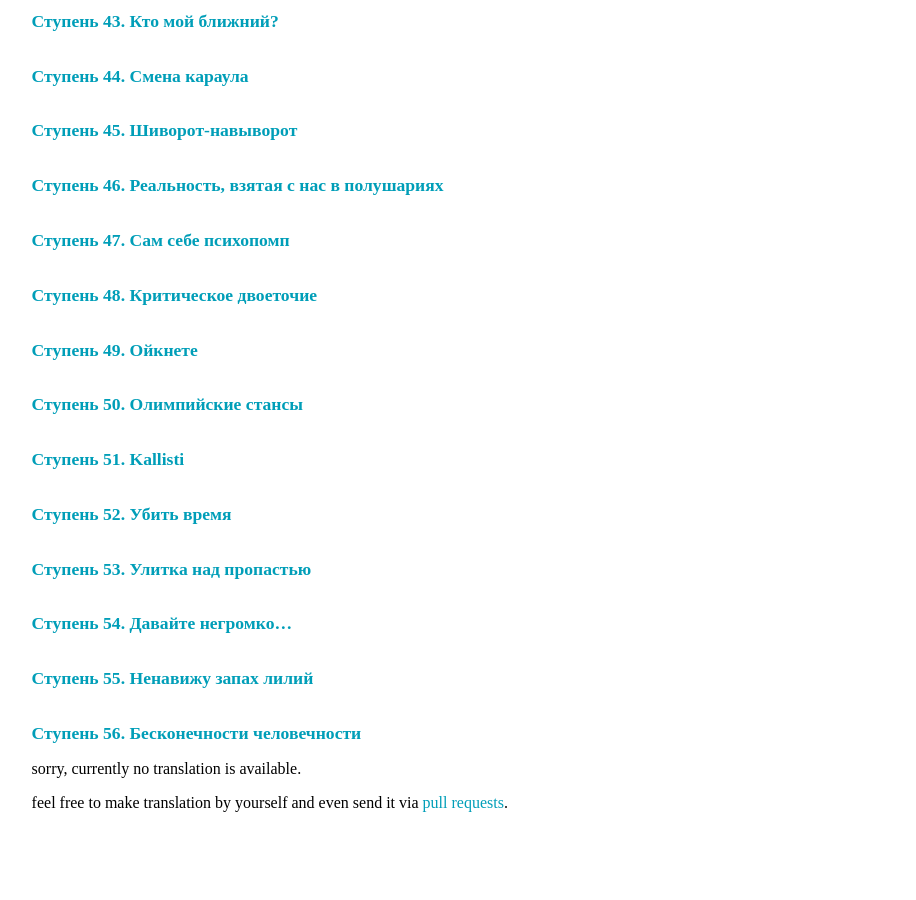
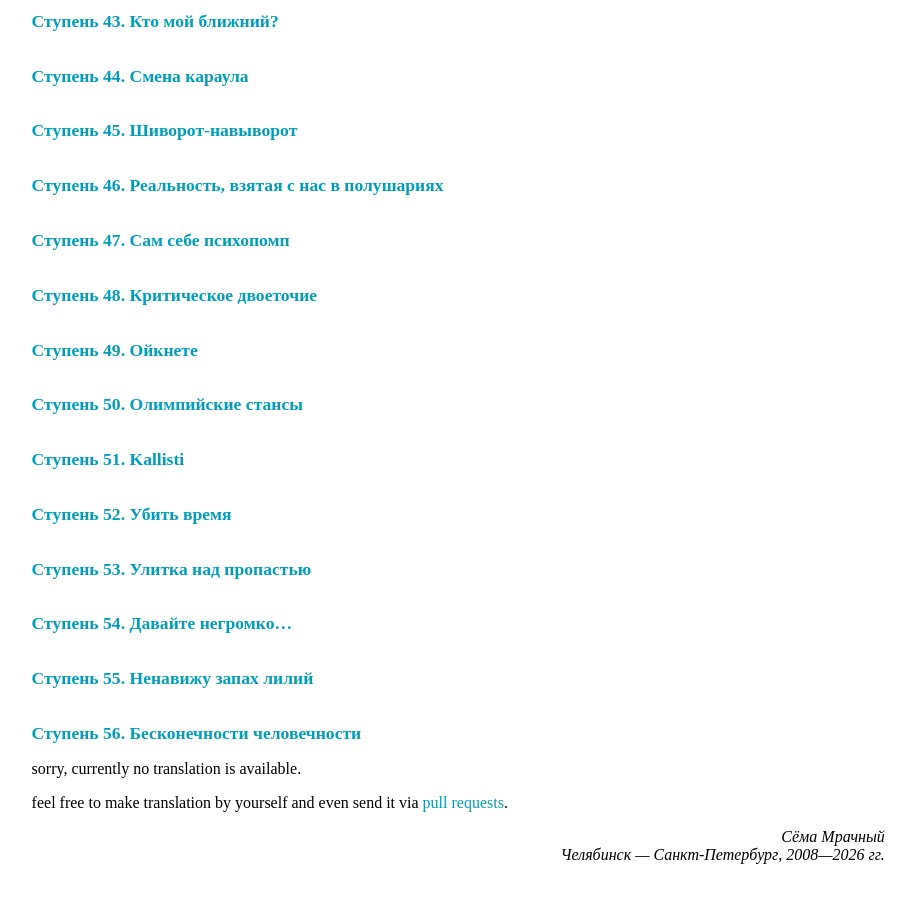
Before and after one commit to slr/slr.github.io, a Jekyll site: the page built from fiction-walk-in.html, in a window 1280 px wide and 900 px high, scrolled down 2637 px. Shown: the whole window, without its empty margins (186-1102 px from the left). Built offline with Jekyll 4.4.1, drawn with Linux system fonts in a browser that asks for light colours; before the commit the page ends 3501 px from its top, so only the background shows below that.

Commit message:
edit fiction-walk-in page

```diff
--- a/fiction-walk-in.html
+++ b/fiction-walk-in.html
@@ -25,6 +25,10 @@ categories: [fiction]
 {%- endfor -%}
 </ul>
 <footer>
+<div class="au"><em>
+{{- site.author.name -}}<br>
+Челябинск — Санкт-Петербург, 2008—2026 гг.
+</em></div>
 </footer>
 </article>
 </main>
```
